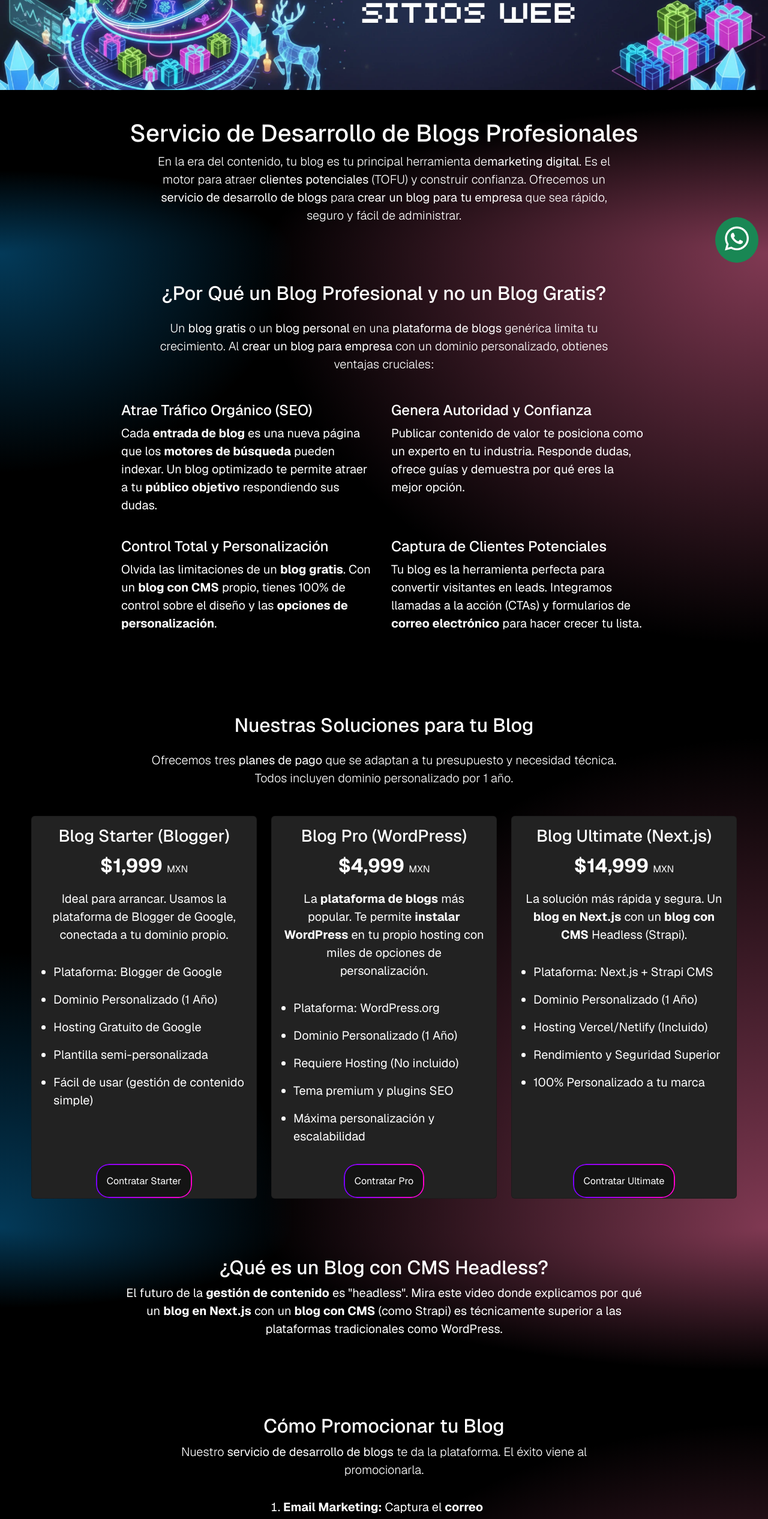
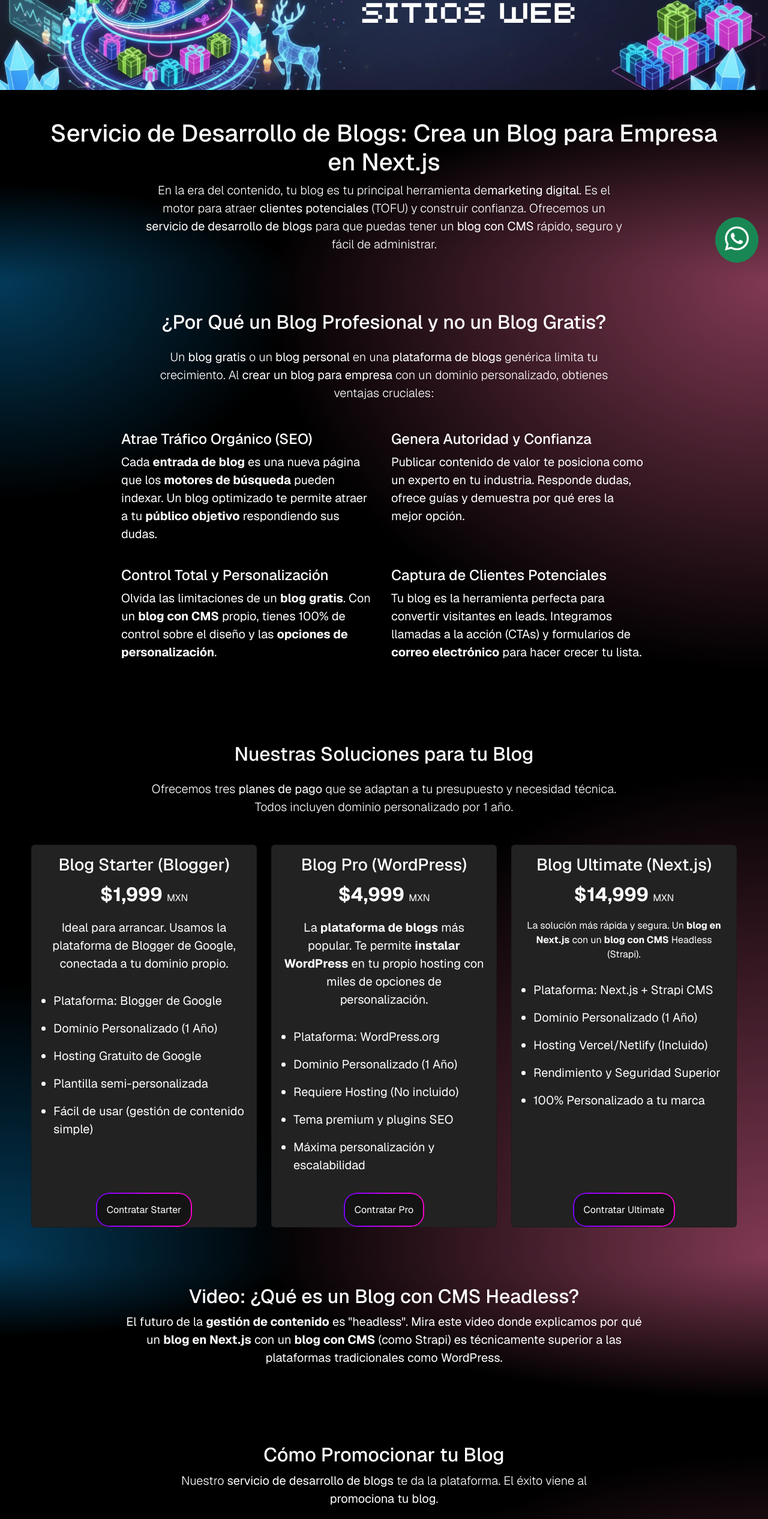
Before and after one commit to JhonnDevJs/jeg-dev-studios-site, a Next.js app: page /servicios/desarrollo/web/blogs in a window 1280 px wide. Shown: the part 234-2766 px from the top of the page at 60% size. Built offline with nearby package versions, Linux system fonts and the light colour scheme.

Commit message:
seo: optimization by semrush issues

```diff
--- a/src/app/servicios/desarrollo/web/blogs/BlogsClient.jsx
+++ b/src/app/servicios/desarrollo/web/blogs/BlogsClient.jsx
@@ -11,22 +11,22 @@
 	{
 		question: "¿Qué es un CMS o 'sistema de gestión de contenidos'?",
 		answer:
-			"Un sistema de gestión de contenidos (CMS) es la herramienta que te permite escribir, editar y publicar una entrada de blog sin saber programar. Nosotros te lo entregamos configurado, ya sea WordPress, Blogger o un CMS Headless (como Strapi) para tu blog en Next.js.",
+			"Un <strong>sistema de gestión de contenidos</strong> (CMS) es la herramienta que te permite escribir, editar y publicar una <strong>entrada de blog</strong> sin saber programar. Nosotros te lo entregamos configurado, ya sea WordPress, Blogger o un CMS Headless (como Strapi) para tu <strong>blog en Next.js</strong>.",
 	},
 	{
-		question: "¿WordWordPress vs. Next.js: ¿Cuál es mejor para mi blog?",
+		question: "¿WordPress vs. Next.js: ¿Cuál es mejor para mi blog?",
 		answer:
-			"Depende. Instalar WordPress es ideal para un blog personal o de Pyme que busca muchas opciones de personalización rápidamente. Un blog en Next.js es una solución premium para empresas que buscan el máximo rendimiento, seguridad y una experiencia de gestión de contenido superior.",
+			"Depende. <strong>Instalar WordPress</strong> es ideal para un <strong>blog personal</strong> o de Pyme que busca muchas <strong>opciones de personalización</strong> rápidamente. Un <strong>blog en Next.js</strong> es una solución premium para empresas que buscan el máximo rendimiento, seguridad y una experiencia de <strong>gestión de contenido</strong> superior.",
 	},
 	{
 		question: "¿Cómo puedo 'promocionar mi blog' una vez que esté hecho?",
 		answer:
-			"La promoción es clave. Puedes usar herramientas de marketing como el correo electrónico (email marketing) para tus suscriptores, compartir cada entrada de blog en redes sociales, y por supuesto, la optimización para motores de búsqueda (SEO) que ya incluimos.",
+			"La promoción es clave. Puedes usar <strong>herramientas de marketing</strong> como el <strong>correo electrónico</strong> (email marketing) para tus suscriptores, compartir cada <strong>entrada de blog</strong> en redes sociales, y por supuesto, la optimización para <strong>motores de búsqueda</strong> (SEO) que ya incluimos.",
 	},
 	{
 		question: "¿Este servicio incluye métodos de monetización?",
 		answer:
-			"Nuestro servicio construye la plataforma técnica. Si tu estrategia incluye métodos de monetización (como anuncios de AdSense, venta de infoproductos o contenido bajo un plan de pago), nosotros implementamos las integraciones técnicas necesarias para que puedas hacerlo.",
+			"Nuestro servicio construye la plataforma técnica. Si tu estrategia incluye <strong>métodos de monetización</strong> (como anuncios de AdSense, venta de infoproductos o contenido bajo un <strong>plan de pago</strong>), nosotros implementamos las integraciones técnicas necesarias para que puedas hacerlo.",
 	},
 ];
 
@@ -38,9 +38,6 @@
 			{/* --- INYECCIÓN DE SCHEMAS --- */}
 			<StructuredData type="BreadcrumbList" idPage="breadcrumbs-blogs" />
 			<StructuredData data={faqs} type="FAQPage" idPage="faqs-blogs" />
-
-			{/* Aquí puedes añadir un Schema "Service" si lo deseas,
-          similar al que hicimos para /web, pero enfocado en "Blog Development" */}
 
 			{/* --- Sección Hero --- */}
 
@@ -55,8 +52,11 @@
 			</section>
 			<section className="text-white py-5 gradient-effect-x text-center">
 				<div className="container">
-					{/* H1 ACTUALIZADO: Resuelve el error de H1 */}
-					<h1>Servicio de Desarrollo de Blogs Profesionales</h1>
+					{/* H1 ACTUALIZADO con keywords objetivo */}
+					<h1>
+						Servicio de Desarrollo de Blogs: Crea un Blog para Empresa en
+						Next.js
+					</h1>
 					<p
 						className="lead fs-5"
 						style={{ maxWidth: "800px", margin: "auto" }}
@@ -65,14 +65,13 @@
 						<strong>marketing digital</strong>. Es el motor para atraer{" "}
 						<strong>clientes potenciales</strong> (TOFU) y construir confianza.
 						Ofrecemos un <strong>servicio de desarrollo de blogs</strong> para{" "}
-						<strong>crear un blog para tu empresa</strong> que sea rápido,
-						seguro y fácil de administrar.
+						que puedas tener un <strong>blog con CMS</strong> rápido, seguro y
+						fácil de administrar.
 					</p>
 				</div>
 			</section>
 
 			{/* --- Sección de Propuesta de Valor (MOFU / Informativa) --- */}
-			{/* Esta sección añade "long-form content" y legibilidad */}
 			<section className="text-white py-5 gradient-effect-y">
 				<div className="container" style={{ maxWidth: "900px" }}>
 					<h2 className="text-center mb-4">
@@ -250,7 +249,7 @@
 									<p className="fs-2 fw-bold">
 										$14,999 <span className="fs-6 fw-normal">MXN</span>
 									</p>
-									<p className="card-text fs-5">
+									<p className="card-text">
 										La solución más rápida y segura. Un{" "}
 										<strong>blog en Next.js</strong> con un{" "}
 										<strong>blog con CMS</strong> Headless (Strapi).
@@ -293,7 +292,7 @@
 			{/* --- Sección de Video (Requisito de SEMrush) --- */}
 			<section className="text-white py-5 gradient-effect-y text-center">
 				<div className="container" style={{ maxWidth: "900px" }}>
-					<h2>¿Qué es un Blog con CMS Headless?</h2>
+					<h2>Video: ¿Qué es un Blog con CMS Headless?</h2>
 					<p className="fs-5">
 						El futuro de la <strong>gestión de contenido</strong> es "headless".
 						Mira este video donde explicamos por qué un{" "}
@@ -326,7 +325,7 @@
 					<h2>Cómo Promocionar tu Blog</h2>
 					<p className="lead fs-5">
 						Nuestro <strong>servicio de desarrollo de blogs</strong> te da la
-						plataforma. El éxito viene al promocionarla.
+						plataforma. El éxito viene al <strong>promociona tu blog</strong>.
 					</p>
 					<ol
 						style={{
@@ -362,7 +361,7 @@
 			</section>
 
 			{/* --- Sección de FAQ --- */}
-			<FAQ faqs={faqs} title="Preguntas Frecuentes sobre Desarrollo de Blogs" />
+			<FAQ title="Preguntas Frecuentes sobre Desarrollo de Blogs" faqs={faqs} />
 			<section className="d-flex flex-column justify-content-center align-items-center text-center text-white w-100 p-xl-5 p-3 gap-3">
 				<CTAProducts
 					title={"¿Listo para Convertirte en una Autoridad en tu Sector?"}
--- a/src/app/servicios/desarrollo/web/blogs/page.js
+++ b/src/app/servicios/desarrollo/web/blogs/page.js
@@ -1,18 +1,16 @@
-
-// --- 1. METADATOS DE LA PÁGINA ---
 export const metadata = {
-  // Resuelve el error de <title> tag
-  title: "Servicio de Desarrollo de Blogs con CMS en Next.js | JEG Dev Studios",
+	// Título optimizado con keywords faltantes
+	title:
+		"Servicio de Desarrollo de Blogs | Crear Blog para Empresa con CMS y Next.js",
 	description:
 		"Servicio de desarrollo de blogs a medida. Creamos un blog para tu empresa con un CMS (Blogger, WordPress o Next.js/Strapi). Optimizado para SEO y marketing de contenidos.",
 	keywords:
 		"servicio de desarrollo de blogs, crear blog para empresa, blog con cms, blog en next.js, desarrollo de blogs a medida, crear un blog profesional",
 	alternates: {
-    canonical:
-      "https://www.jegdevstudios.com/servicios/desarrollo/web/blogs",
+		canonical: "https://www.jegdevstudios.com/servicios/desarrollo/web/blogs",
 	},
 	openGraph: {
-    title: "JEG Dev Studios | Servicio de Desarrollo de Blogs Profesionales",
+		title: "Servicio de Desarrollo de Blogs Profesionales | JEG Dev Studios",
 		description:
 			"Transforma tu estrategia de contenidos. Ofrecemos el servicio de desarrollo de blogs a medida, optimizados para SEO y autoadministrables.",
 		url: "https://www.jegdevstudios.com/servicios/desarrollo/web/blogs",
@@ -29,7 +27,7 @@
 	},
 };
 
-import BlogsClient from './BlogsClient'
+import BlogsClient from "./BlogsClient";
 
 export default function DevWebPage() {
 	return <BlogsClient />;
```
Lines whose indentation alone changed are shown as unchanged.
